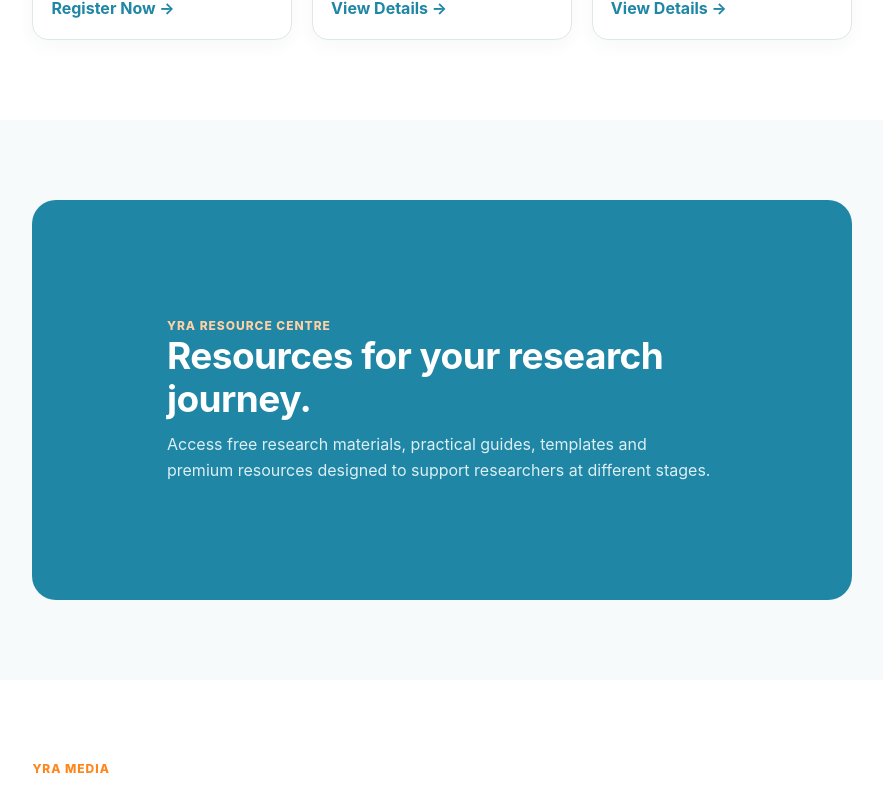
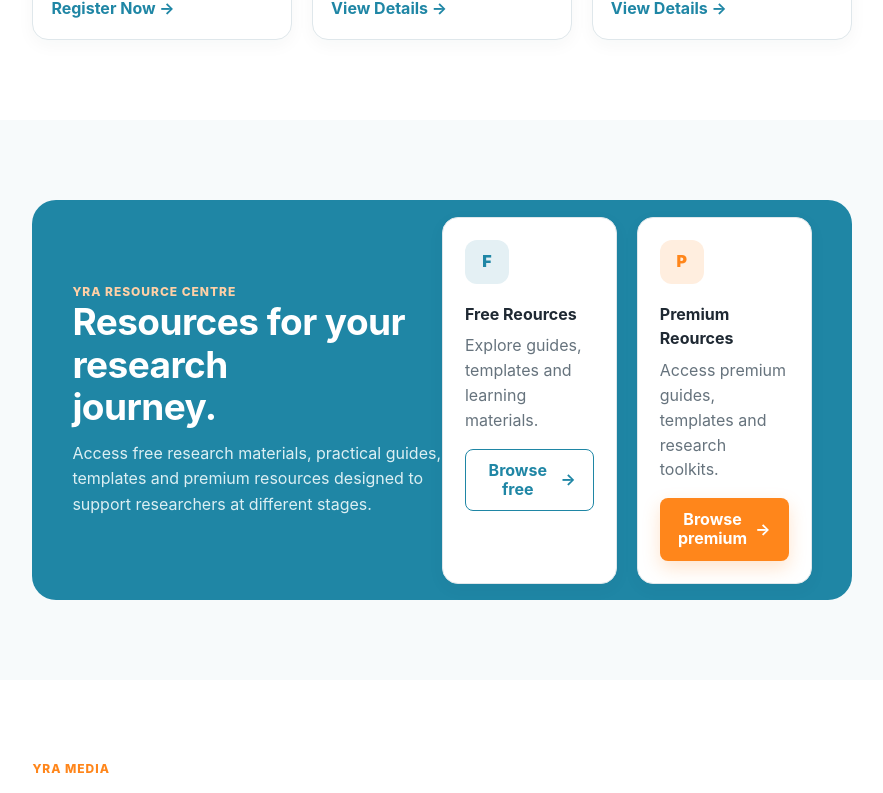
Before and after one commit to obuhdaniel/nextgen-cohort8-component-communication-week8, an Angular app: page / in a window 1280 px wide. Shown: the part 1970-2763 px from the top of the page, without its empty margins (198-1081 px from the left). Built offline with nearby package versions, Linux system fonts and the light colour scheme.

Commit message:
feat: resource cards implemented

```diff
--- a/src/app/app.routes.ts
+++ b/src/app/app.routes.ts
@@ -1,12 +1,12 @@
 import { Routes } from '@angular/router';
 import { Home } from './home/home';
 import { Login } from './login/login';
-import { EVENTS, YRA_PILLARS } from './data/yra.data';
+import { EVENTS, YRA_PILLARS, YRA_RESOURCES } from './data/yra.data';
 
 export const routes: Routes = [
   { path: '', redirectTo: '', pathMatch: 'full' },
   { path: '', component: Home, data: {
-    pillars: YRA_PILLARS, events: EVENTS
+    pillars: YRA_PILLARS, events: EVENTS, resources: YRA_RESOURCES
   } },
   { path: 'login', component: Login },
 
--- a/src/app/data/yra.data.ts
+++ b/src/app/data/yra.data.ts
@@ -64,3 +64,17 @@ export const EVENTS: YraEvent[] = [
     fee: 7500,
   },
 ];
+
+export interface ResourceItem {
+  letter: string;
+  title: string;
+  text: string;
+  route: string;
+  tone: 'teal' | 'orange';
+  linkLabel: string;
+}
+
+export const YRA_RESOURCES: ResourceItem[]= [
+  {letter:'F', title: 'Free Reources', text: 'Explore guides, templates and learning materials.', route: '/resources', tone: 'teal', linkLabel:'Browse free'},
+    {letter:'P', title: 'Premium Reources', text: 'Access premium guides, templates and research toolkits.', route: '/resources', tone: 'orange', linkLabel:'Browse premium'},
+]
--- a/src/app/home/home.css
+++ b/src/app/home/home.css
@@ -252,4 +252,15 @@ span {
     flex-direction: row;
     gap: 20px;
   }
+
+  .section-4-wrapper-container-1,
+  .section-4-wrapper-container-2 {
+    flex: 1 1 0;
+    min-width: 0;
+  }
+
+  .section-4-wrapper-container-2 app-resource-card {
+    flex: 1 1 0;
+    min-width: 0;
+  }
 }
--- a/src/app/home/home.html
+++ b/src/app/home/home.html
@@ -19,10 +19,13 @@
         <div class="section-1-container-footer flex flex-col">
           <!-- mssing two buttons ✅  -->
 
-         <div class="flex py-4 gap-1 ">
-          <app-button buttonType="primary" buttonText="Explore Yra" arrowRight="true"></app-button>
-           <app-button buttonType="secondary" buttonText="Upcoming Training" ></app-button>
-
+          <div class="flex py-4 gap-1">
+            <app-button
+              buttonType="primary"
+              buttonText="Explore Yra"
+              arrowRight="true"
+            ></app-button>
+            <app-button buttonType="secondary" buttonText="Upcoming Training"></app-button>
           </div>
           <div class="section-1-container-footer-items-wrapper flex flex-row mt-9">
             @for (
@@ -41,7 +44,7 @@
       <div class="section-1-logo-wrapper relative flex flex-col h-full">
         <!-- missing app logo ✅ -->
 
-    <app-logo logoUrl='/myLogo.jpg'></app-logo>
+        <app-logo logoUrl="/myLogo.jpg"></app-logo>
 
         <div class="section-1-logo-wrapper-overflow absolute">
           <b>Join our research community</b>
@@ -111,7 +114,7 @@
     </div>
   </div>
   <div class="section-4 w-full pt-20 pb-20">
-    <div class="section-4-wrapper flex">
+    <div class="section-4-wrapper flex px-10">
       <div class="section-4-wrapper-container-1 flex">
         <div class="section-4-wrapper-container-1-holder-1 flex">
           <p
@@ -131,6 +134,10 @@
       </div>
       <div class="section-4-wrapper-container-2 flex">
         <!-- missing array of data in a whiteCard Componet -->
+
+        @for (e of resources(); track e.letter) {
+          <app-resource-card [resource]="e" (linkClick)="handleNavigation(e.route)" />
+        }
       </div>
     </div>
   </div>
@@ -153,7 +160,6 @@
           <!-- missing a button -->
         </div>
       </div>
-
     </div>
   </div>
 </section>
--- a/src/app/home/home.ts
+++ b/src/app/home/home.ts
@@ -2,14 +2,15 @@ import { Component, inject, input, output, viewChild } from '@angular/core';
 import { Logo } from '../reusable/logo/logo';
 import { Button } from '../reusable/button/button';
 import { PillarCard } from '../reusable/pillar-card/pillar-card';
-import { Pillar, YraEvent } from '../data/yra.data';
+import { Pillar, ResourceItem, YraEvent } from '../data/yra.data';
 import { Router } from '@angular/router';
 import { EventCard } from '../reusable/event-card/event-card';
 import { EventRegistrationModal } from '../reusable/event-registration-modal/event-registration-modal';
+import { ResourceCard } from '../reusable/resource-card/resource-card';
 
 @Component({
   selector: 'app-home',
-  imports: [Logo, Button, PillarCard, EventCard, EventRegistrationModal],
+  imports: [Logo, Button, PillarCard, EventCard, EventRegistrationModal, ResourceCard],
   templateUrl: './home.html',
   styleUrl: './home.css',
 })
@@ -25,6 +26,9 @@ export class Home {
   eventSelected = output<string>();
   registrationModal = viewChild.required(EventRegistrationModal);
 
+  resources = input.required<ResourceItem[]>();
+  resourceSelected = output<string>();
+
 
   handleNavigation(route: string) {
     this.router.navigateByUrl(route); // This executes the actual navigation
--- a/src/app/reusable/resource-card/resource-card.css
+++ b/src/app/reusable/resource-card/resource-card.css
@@ -0,0 +1,77 @@
+:host {
+  display: block;
+}
+
+.pillar-card {
+  position: relative;
+  overflow: hidden;
+  min-height: 225px;
+  height: 100%;
+  padding: 22px;
+  background: var(--color-brand-white, #fff);
+  border: 1px solid var(--color-brand-line, #dfe7eb);
+  border-radius: 16px;
+  box-shadow: 0 5px 18px rgba(19, 49, 61, 0.04);
+  transition:
+    transform 0.2s,
+    box-shadow 0.2s;
+}
+
+.pillar-card:hover {
+  transform: translateY(-3px);
+  box-shadow: 0 12px 28px rgba(19, 49, 61, 0.09);
+}
+
+
+
+.icon {
+  display: grid;
+  place-items: center;
+  width: 44px;
+  height: 44px;
+  margin-bottom: 18px;
+  border-radius: 12px;
+  font-weight: 900;
+}
+
+.icon-teal {
+  background: color-mix(in srgb, var(--color-brand-teal) 12%, white);
+  color: var(--color-brand-teal);
+}
+
+.icon-orange {
+  background: color-mix(in srgb, var(--color-brand-orange) 14%, white);
+  color: var(--color-brand-orange);
+}
+
+h3 {
+  margin: 0 0 7px;
+}
+
+p {
+  margin: 7px 0 0;
+  color: var(--color-brand-muted, #66737d);
+}
+
+.pillar-link {
+  position: relative; /* stays above the ::after circle */
+  z-index: 1;
+  margin-top: 15px;
+  padding: 0;
+  background: none;
+  border: 0;
+  color: var(--color-brand-teal);
+  font: inherit;
+  font-weight: 750;
+  cursor: pointer;
+}
+
+.pillar-link:hover {
+  text-decoration: underline;
+}
+
+.pillar-link:focus-visible {
+  outline: 3px solid color-mix(in srgb, var(--color-brand-teal) 35%, transparent);
+  outline-offset: 3px;
+  border-radius: 4px;
+}
--- a/src/app/reusable/resource-card/resource-card.html
+++ b/src/app/reusable/resource-card/resource-card.html
@@ -1 +1,18 @@
-<p>resource-card works!</p>
+<article class="pillar-card">
+  <div [class]="iconClass()" aria-hidden="true">{{ resource().letter }}</div>
+  <span class="font-bold">{{ resource().title }}</span>
+  <p>{{ resource().text }}</p>
+
+  <div class="mt-4">
+
+     <app-button
+    [buttonType]="resource().tone === 'orange' ? 'primary' : 'secondary'"
+    [buttonText]="resource().linkLabel"
+    arrowRight="true"
+
+    />
+
+
+  </div>
+
+</article>
--- a/src/app/reusable/resource-card/resource-card.ts
+++ b/src/app/reusable/resource-card/resource-card.ts
@@ -1,11 +1,24 @@
-import { Component } from '@angular/core';
+import { Component, computed, input, output } from '@angular/core';
+import { Button } from '../button/button';
+import { ResourceItem } from '../../data/yra.data';
 
 @Component({
   selector: 'app-resource-card',
-  imports: [],
+  imports: [Button],
   templateUrl: './resource-card.html',
   styleUrl: './resource-card.css',
 })
 export class ResourceCard {
+   resource = input.required<ResourceItem>();
+
+  // event up: reports the route, the parent decides what to do with it
+  linkClick = output<string>();
+
+  // derived state
+  iconClass = computed(() => `icon icon-${this.resource().tone}`);
+
+  onLinkClick() {
+    this.linkClick.emit(this.resource().route);
+}
 
 }
--- /dev/null
+++ b/src/app/reusable/video-player/video-player.html
@@ -0,0 +1,46 @@
+
+<div class="w-full">
+  <button
+    type="button"
+    (click)="play()"
+    aria-label="Play video preview"
+    class="group relative grid aspect-video w-full
+           place-items-center overflow-hidden rounded-xl-soft
+           bg-[#111111] focus:outline-none
+           focus-visible:ring-4 focus-visible:ring-orange-400/50"
+  >
+
+    <span
+      class="grid h-18 w-18 place-items-center
+             rounded-full bg-brand-orange pl-1 text-[30px]
+             text-white transition-transform duration-200
+             group-hover:scale-110"
+      aria-hidden="true"
+    >
+      ▶
+    </span>
+  </button>
+
+  @if (showMessage()) {
+    <div
+      role="status"
+      class="fixed bottom-6 right-6 z-120 flex max-w-sm
+             items-start gap-3 rounded-xl bg-brand-footer
+             px-4 py-3 text-sm text-white shadow-xl"
+    >
+      <p class="flex-1 leading-5">
+        YouTube player placeholder — the official YRA video
+        will be embedded here.
+      </p>
+
+      <button
+        type="button"
+        (click)="dismissMessage()"
+        aria-label="Dismiss message"
+        class="text-lg leading-5 text-white/70 hover:text-white"
+      >
+        &times;
+      </button>
+    </div>
+  }
+</div>
--- /dev/null
+++ b/src/app/reusable/video-player/video-player.ts
@@ -0,0 +1,20 @@
+import { Component, signal } from '@angular/core';
+
+@Component({
+  selector: 'app-video-player',
+  imports: [],
+  templateUrl: './video-player.html',
+  styleUrl: './video-player.css',
+})
+export class VideoPlayer {
+
+  readonly showMessage = signal(false);
+
+  play(): void {
+    this.showMessage.set(true);
+  }
+
+  dismissMessage(): void {
+    this.showMessage.set(false);
+  }
+}
```
Also changed, not shown: src/app/reusable/video-player/video-player.css (added). Lines whose indentation alone changed are shown as unchanged.
